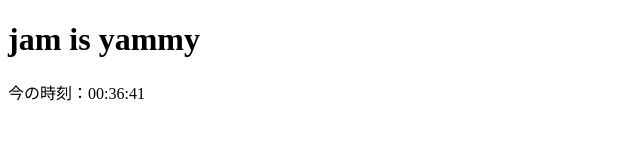
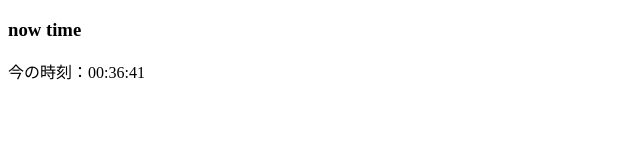
Before and after one commit to tamatona25/try, a plain HTML site: page index.html in a window 1280 px wide. Shown: the whole page, without its empty margins (0-640 px from the left). Drawn offline with Linux system fonts and the light colour scheme.

Commit message:
Update index.html

```diff
--- a/index.html
+++ b/index.html
@@ -6,7 +6,7 @@
  </head>
 
 <body>
-<h1>jam is yammy</h1>
+<h3>now time</h3>
   <p id="realtime"></p>
 <script src="script.js"></script>
 </body>
```
